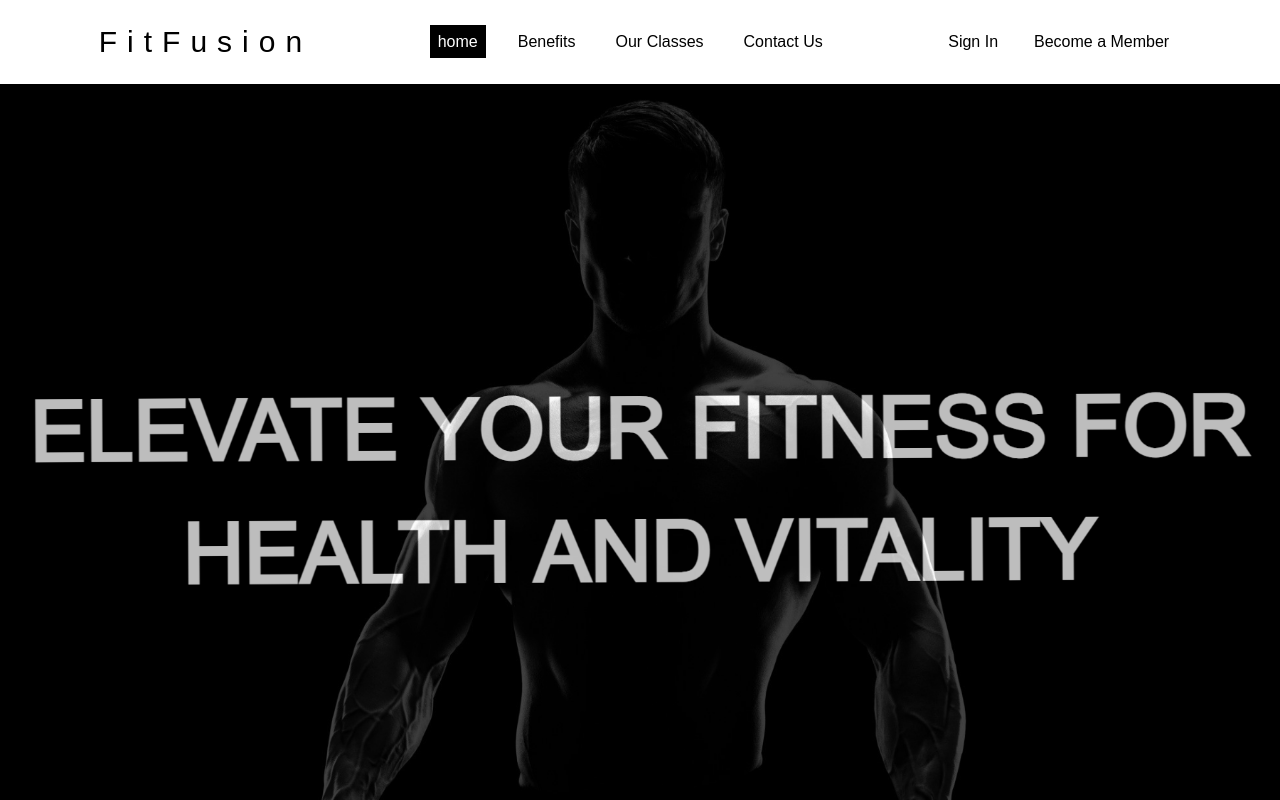
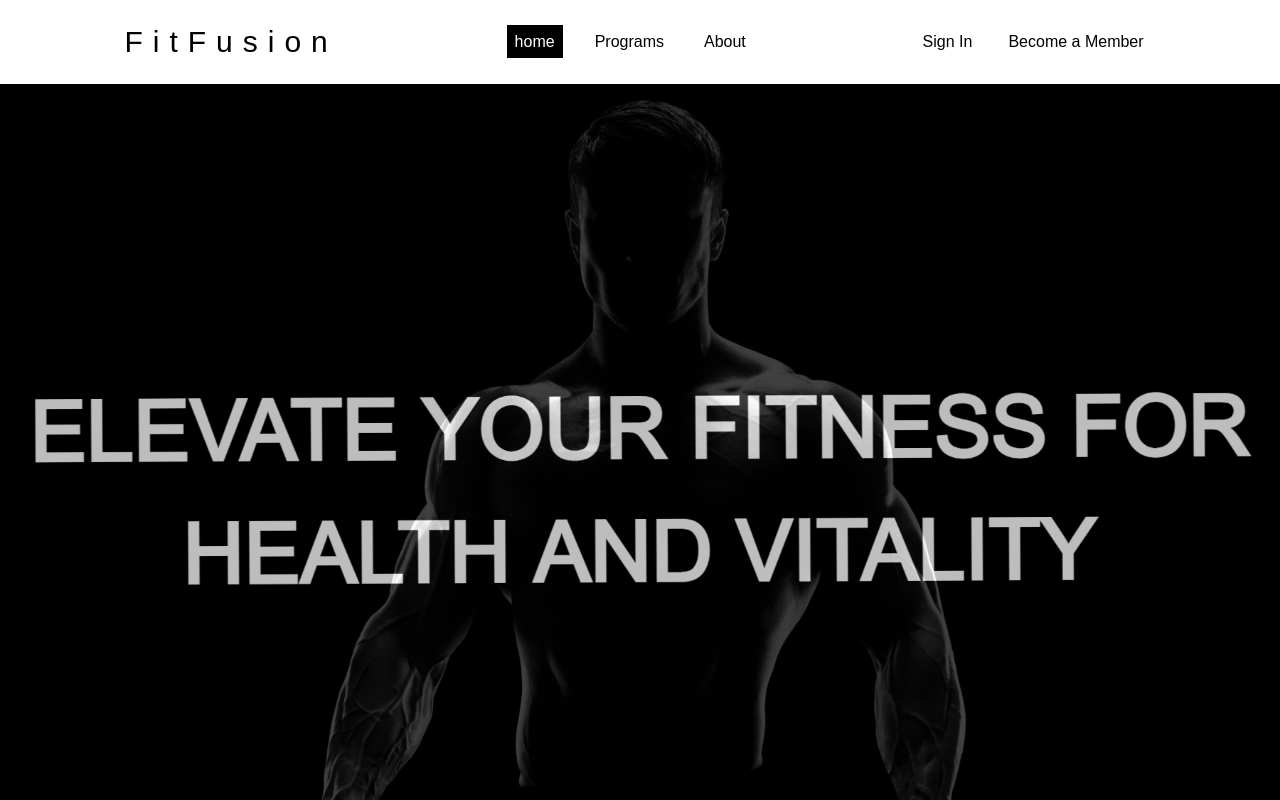
Before and after one commit to 808NV/FitFusion, a React (Vite) app: page / in a window 1280 px wide. Shown: the top 800 px of the page. Built offline with nearby package versions, Linux system fonts and the light colour scheme.

Commit message:
update nav links

```diff
--- a/src/components/Navbar.tsx
+++ b/src/components/Navbar.tsx
@@ -33,17 +33,12 @@ const Navbar = ({
                 setSelectedPage={setSelectedPage}
               />
               <Links
-                page="Benefits"
+                page="Programs"
                 selectedPage={selectedPage}
                 setSelectedPage={setSelectedPage}
               />
               <Links
-                page="Our Classes"
-                selectedPage={selectedPage}
-                setSelectedPage={setSelectedPage}
-              />
-              <Links
-                page="Contact Us"
+                page="About"
                 selectedPage={selectedPage}
                 setSelectedPage={setSelectedPage}
               />
@@ -77,17 +72,12 @@ const Navbar = ({
               setSelectedPage={setSelectedPage}
             />
             <Links
-              page="Benefits"
+              page="Programs"
               selectedPage={selectedPage}
               setSelectedPage={setSelectedPage}
             />
             <Links
-              page="Our Classes"
-              selectedPage={selectedPage}
-              setSelectedPage={setSelectedPage}
-            />
-            <Links
-              page="Contact Us"
+              page="About"
               selectedPage={selectedPage}
               setSelectedPage={setSelectedPage}
             />
```
